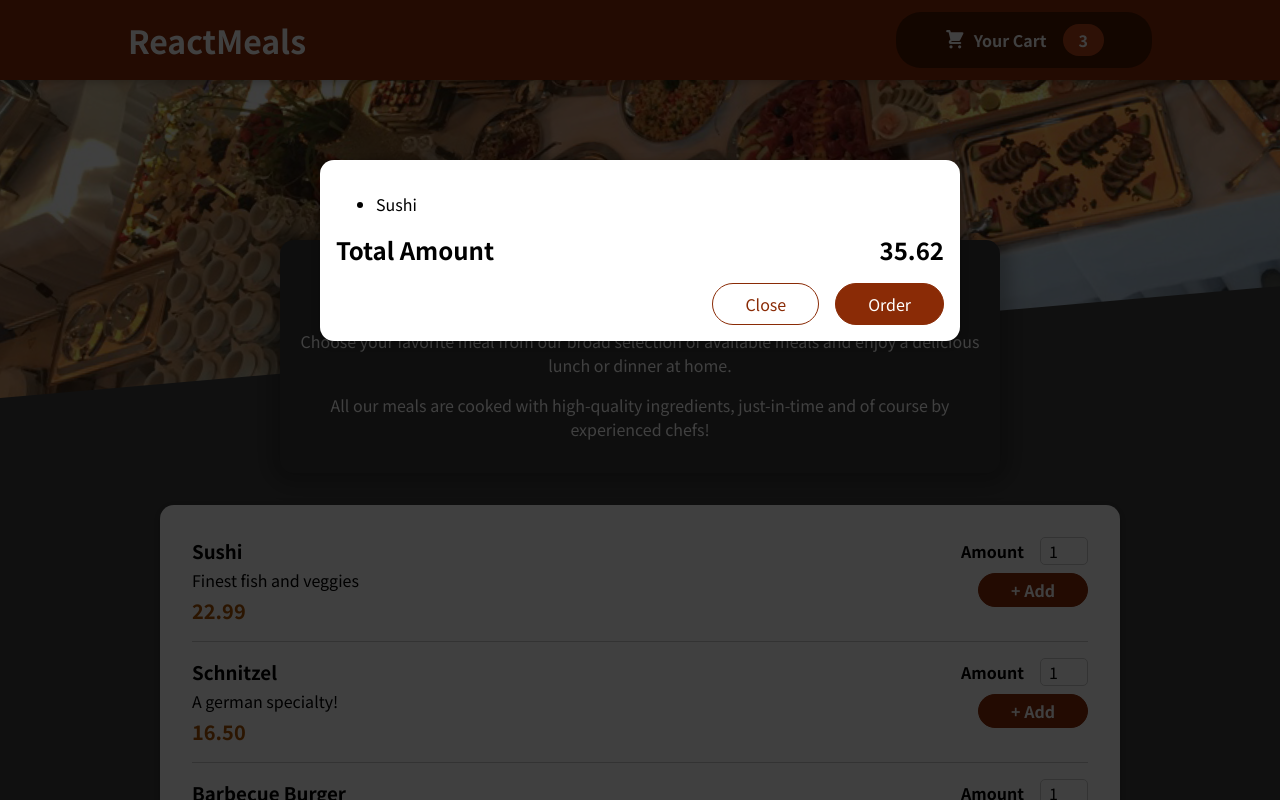
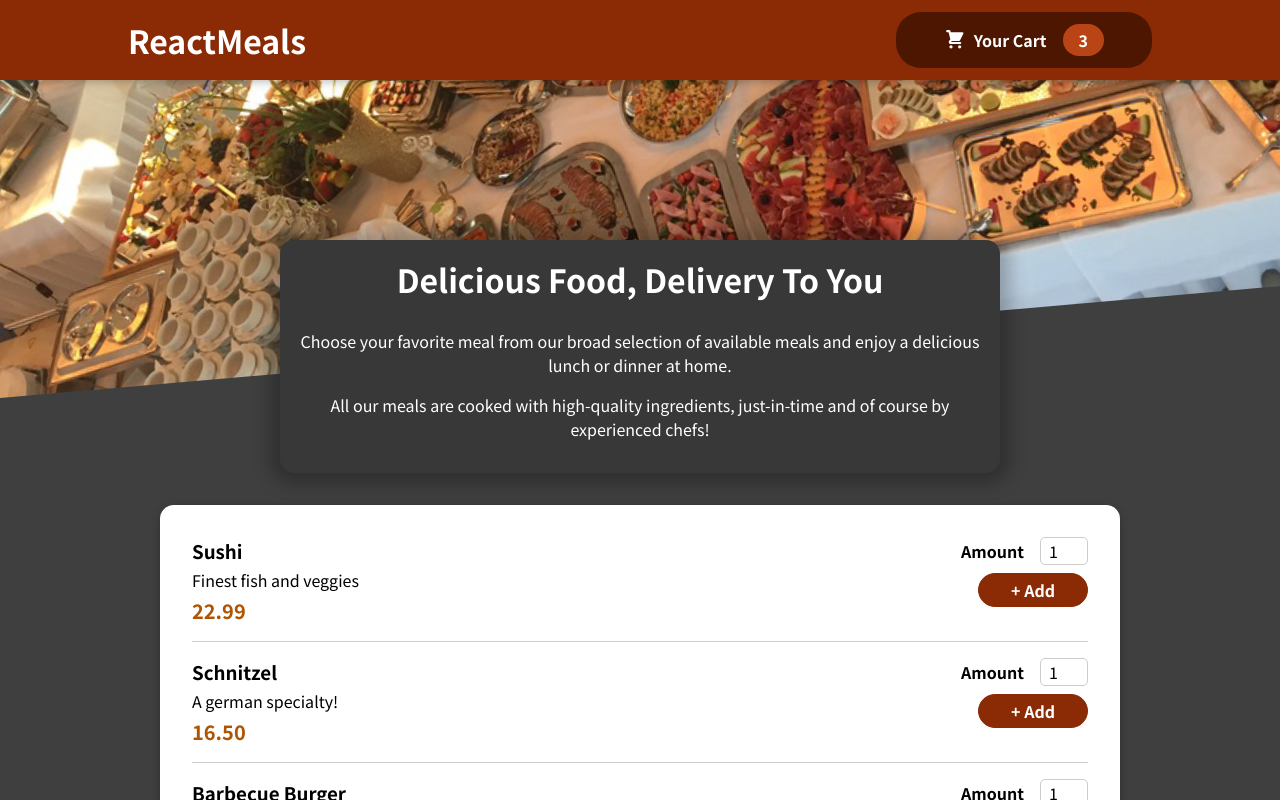
Before and after one commit to Francisco-BT/react-complete-guide, a React (Create React App) app: page / in a window 1280 px wide. Shown: the top 800 px of the page. Built offline with nearby package versions, Linux system fonts and the light colour scheme.

Commit message:
feat: add close modal handlers

```diff
--- a/src/App.js
+++ b/src/App.js
@@ -1,12 +1,24 @@
-import Cart from './components/Cart/Cart';
-import Header from './components/Layout/Header';
-import Meals from './components/Meals/Meals';
+import { useState } from "react";
+
+import Cart from "./components/Cart/Cart";
+import Header from "./components/Layout/Header";
+import Meals from "./components/Meals/Meals";
 
 function App() {
+  const [cartIsShown, setCarIsShown] = useState(false);
+
+  const showCarHandler = () => {
+    setCarIsShown(true);
+  };
+
+  const hideCarHandler = () => {
+    setCarIsShown(false);
+  };
+
   return (
     <>
-      <Cart />
-      <Header />
+      {cartIsShown && <Cart onClose={hideCarHandler} />}
+      <Header onShowCart={showCarHandler} />
       <main>
         <Meals />
       </main>
--- a/src/components/Cart/Cart.js
+++ b/src/components/Cart/Cart.js
@@ -1,26 +1,28 @@
-import React from 'react';
-import Modal from '../UI/Modal';
+import React from "react";
+import Modal from "../UI/Modal";
 
-import classes from './Cart.module.css';
+import classes from "./Cart.module.css";
 
-const Cart = () => {
+const Cart = (props) => {
   const carItems = (
     <ul>
-      {[{ id: '1', name: 'Sushi', amount: 2, price: 12.99 }].map((item) => (
+      {[{ id: "1", name: "Sushi", amount: 2, price: 12.99 }].map((item) => (
         <li>{item.name}</li>
       ))}
     </ul>
   );
 
   return (
-    <Modal>
+    <Modal onClose={props.onClose}>
       {carItems}
       <div className={classes.total}>
         <span>Total Amount</span>
         <span>35.62</span>
       </div>
       <div className={classes.actions}>
-        <button className={classes['button--alt']}>Close</button>
+        <button onClick={props.onClose} className={classes["button--alt"]}>
+          Close
+        </button>
         <button className={classes.button}>Order</button>
       </div>
     </Modal>
--- a/src/components/Layout/Header.js
+++ b/src/components/Layout/Header.js
@@ -1,17 +1,17 @@
-import React from 'react';
+import React from "react";
 
-import classes from './Header.module.css';
-import mealsImage from '../../assets/meals.jpg';
-import HeaderCartButton from './HeaderCartButton';
+import classes from "./Header.module.css";
+import mealsImage from "../../assets/meals.jpg";
+import HeaderCartButton from "./HeaderCartButton";
 
 const Header = (props) => {
   return (
     <>
       <header className={classes.header}>
         <h1>ReactMeals</h1>
-        <HeaderCartButton />
+        <HeaderCartButton onClick={props.onShowCart} />
       </header>
-      <div className={classes['main-image']}>
+      <div className={classes["main-image"]}>
         <img src={mealsImage} alt="A table full of delicios food!" />
       </div>
     </>
--- a/src/components/Layout/HeaderCartButton.js
+++ b/src/components/Layout/HeaderCartButton.js
@@ -1,11 +1,11 @@
-import React from 'react';
+import React from "react";
 
-import CartIcon from './../Cart/CartIcon';
-import classes from './HeaderCartButton.module.css';
+import CartIcon from "./../Cart/CartIcon";
+import classes from "./HeaderCartButton.module.css";
 
 const HeaderCartButton = (props) => {
   return (
-    <button className={classes.button}>
+    <button className={classes.button} onClick={props.onClick}>
       <span className={classes.icon}>
         <CartIcon />
       </span>
--- a/src/components/UI/Modal.js
+++ b/src/components/UI/Modal.js
@@ -1,10 +1,10 @@
-import React from 'react';
-import ReactDOM from 'react-dom';
+import React from "react";
+import ReactDOM from "react-dom";
 
-import classes from './Modal.module.css';
+import classes from "./Modal.module.css";
 
 const Backdrop = (props) => {
-  return <div className={classes.backdrop}></div>;
+  return <div className={classes.backdrop} onClick={props.onClose}></div>;
 };
 
 const ModalOverlay = (props) => {
@@ -15,12 +15,15 @@ const ModalOverlay = (props) => {
   );
 };
 
-const portalElement = document.getElementById('overlays');
+const portalElement = document.getElementById("overlays");
 
 const Modal = (props) => {
   return (
     <>
-      {ReactDOM.createPortal(<Backdrop />, portalElement)}
+      {ReactDOM.createPortal(
+        <Backdrop onClose={props.onClose} />,
+        portalElement
+      )}
       {ReactDOM.createPortal(
         <ModalOverlay>{props.children}</ModalOverlay>,
         portalElement
```
